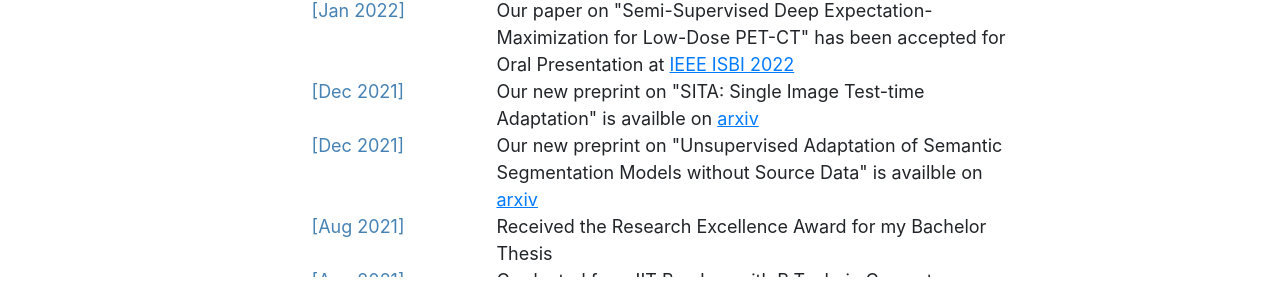
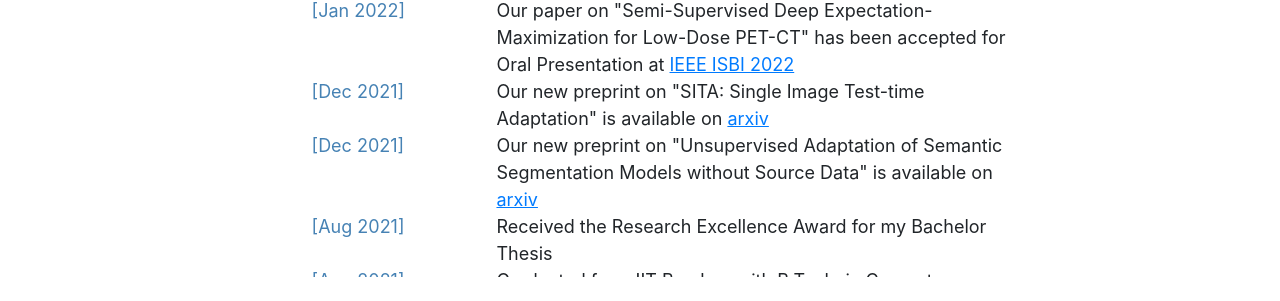
Before and after one commit to AnshKhurana/anshkhurana.github.io, a Jekyll site: the page built from _pages/about.md, in a window 1280 px wide and 1079 px high. Shown: the part 613-914 px from the top of the window. Built offline with Jekyll 4.4.1, drawn with Linux system fonts in a browser that asks for light colours.

Commit message:
typo fixed.

```diff
--- a/_pages/about.md
+++ b/_pages/about.md
@@ -34,12 +34,12 @@ Updates
                 <!-- SITA Pre-Print -->
                 <div class="row">
                 <div class="col-xs-4 col-md-3 update-dates">[Dec 2021]</div>
-                  <div class="col"> Our new preprint on "SITA: Single Image Test-time Adaptation" is availble on <a href="https://arxiv.org/abs/2112.02355">arxiv</a> </div>
+                  <div class="col"> Our new preprint on "SITA: Single Image Test-time Adaptation" is available on <a href="https://arxiv.org/abs/2112.02355">arxiv</a> </div>
                 </div>
                 <!-- NSDA Pre-Print -->
                 <div class="row">
                 <div class="col-xs-4 col-md-3 update-dates">[Dec 2021]</div>
-                  <div class="col"> Our new preprint on "Unsupervised Adaptation of Semantic Segmentation Models without Source Data" is availble on <a href="https://arxiv.org/abs/2112.02359">arxiv</a> </div>
+                  <div class="col"> Our new preprint on "Unsupervised Adaptation of Semantic Segmentation Models without Source Data" is available on <a href="https://arxiv.org/abs/2112.02359">arxiv</a> </div>
                 </div>
                 <!-- Research Excellence Award -->
                 <div class="row">
```
